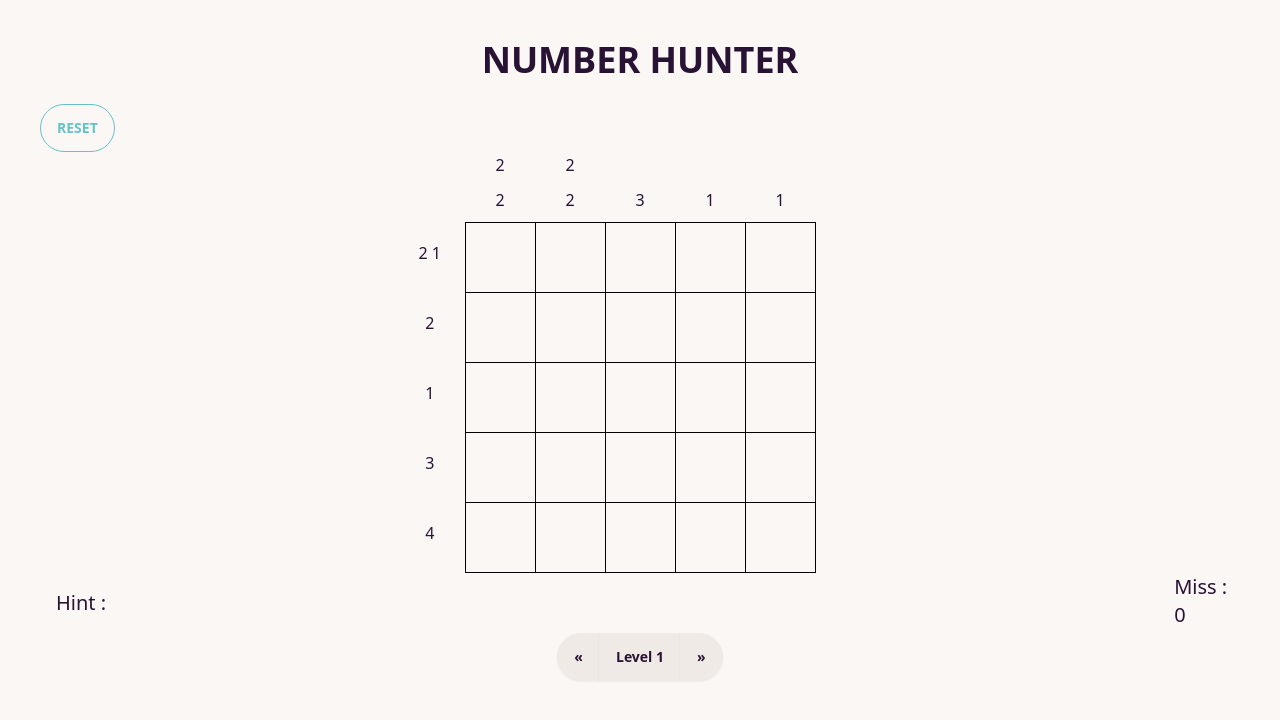
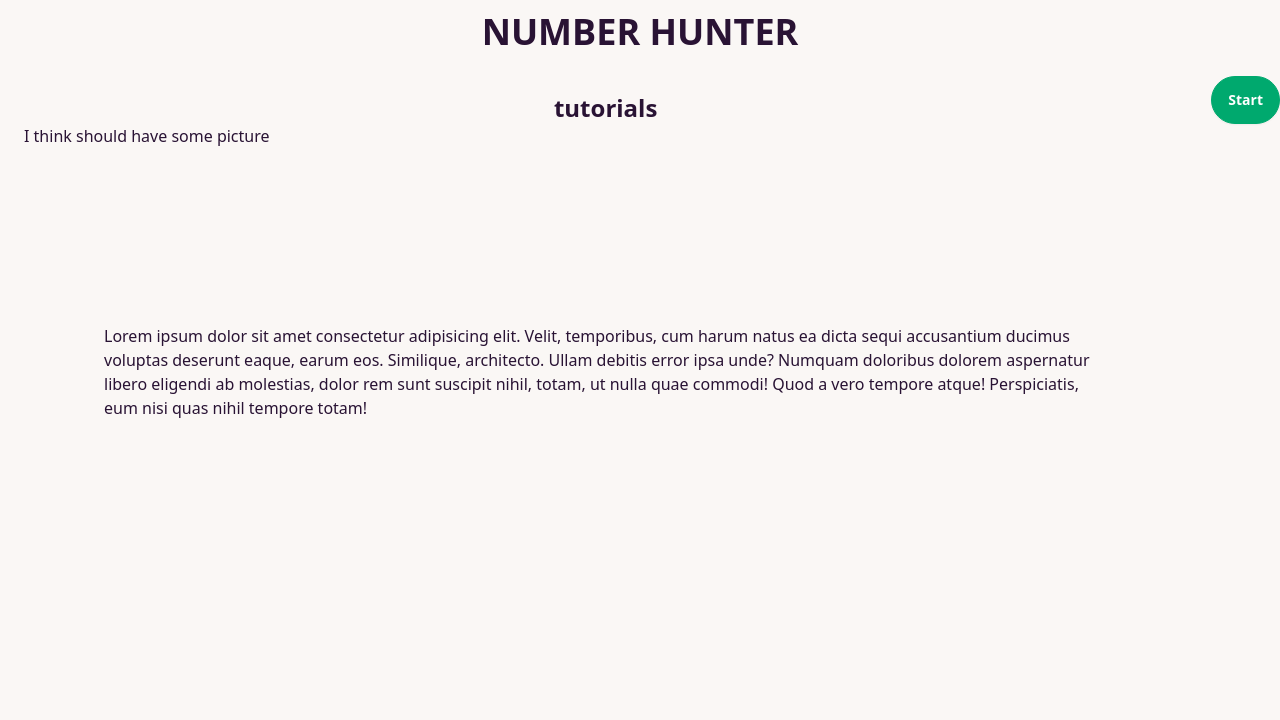
Before and after one commit to sMercyX/PROJECT1-SEC-1-NumberHunterX, a Vue app: page / in a window 1280 px wide. Shown: the top 720 px of the page. Built offline with nearby package versions, Linux system fonts and the light colour scheme.

Commit message:
Update Tutorial page
bug on reset btn

```diff
--- a/src/App.vue
+++ b/src/App.vue
@@ -1,219 +1,329 @@
 <script setup>
-import { ref } from 'vue'
+import { onMounted, ref, watch } from "vue";
 
 const refreshPage = () => {
-  location.reload() // Reloads the current page
-}
+  location.reload(); // Reloads the current page
+};
 
-const missed = ref(0)
+const missed = ref(0);
+const hintsLeft = ref(3);
+
 //style
-const blockStyle = 'hanjie-cell'
-const noneBorder = 'row-number'
-const halfBlock = 'hanjie-cell-half'
-const correct = 'MediumSeaGreen'
-const unCorrect = '#f87171'
+const blockStyle = "hanjie-cell";
+const noneBorder = "row-number";
+const halfBlock = "hanjie-cell-half";
+const correct = "MediumSeaGreen";
+const unCorrect = "#f87171";
 
 //block stores row and column of table
-const blocks = []
+const blocks = [];
 //rows stores row name of table
-const rows = ['t', '0', '1', '2', '3', '4', '5']
+const rows = ["t", "0", "1", "2", "3", "4", "5"];
 //columns stores column name of table
-const columns = ['0', 'a', 'b', 'c', 'd', 'e', '99']
+const columns = ["0", "a", "b", "c", "d", "e", "99"];
+//checked blocks array
+const checked = [];
+const win = ref(false)
+const mins = ref(0);
+const secs = ref(0);
 
 //to stores row and column to blocks
 rows.forEach((ele) => {
-  blocks.push({ row: ele, column: [...columns] }) //use spread to easy copy data without reference
-})
-console.log(blocks) //log to show result of block
-
-//result of above
-// blocks = [
-//   {
-//     row: '0',
-//     column: ['0', 'a', 'b', 'c', 'd', 'e', '99'],
-//   },
-//   {
-//     row: '1',
-//     column: ['0', 'a', 'b', 'c', 'd', 'e', '99'],
-//   },
-//   {
-//     row: '2',
-//     column: ['0', 'a', 'b', 'c', 'd', 'e', '99'],
-//   },
-//   {
-//     row: '3',
-//     column: ['0', 'a', 'b', 'c', 'd', 'e', '99'],
-//   },
-//   {
-//     row: '4',
-//     column: ['0', 'a', 'b', 'c', 'd', 'e', '99'],
-//   },
-//   {
-//     row: '5',
-//     column: ['0', 'a', 'b', 'c', 'd', 'e', '99'],
-//   },
-// ]
+  blocks.push({ row: ele, column: [...columns] }); //use spread to easy copy data without reference
+});
 
 //correctBlock stores block that when click its will change to correct color
 const correctBlock = [
-  'a1',
-  'b1',
-  'e1',
-  'a2',
-  'b2',
-  'c3',
-  'a4',
-  'b4',
-  'c4',
-  'a5',
-  'b5',
-  'c5',
-  'd5',
-]
+  "a1",
+  "b1",
+  "e1",
+  "a2",
+  "b2",
+  "c3",
+  "a4",
+  "b4",
+  "c4",
+  "a5",
+  "b5",
+  "c5",
+  "d5",
+];
+
+const hints = ref([]);
+let hintable = ref(true);
+
+function checkHintable() {
+  let checkedCorrect = checked.filter((tile) => {
+    return correctBlock.includes(tile);
+  });
+  let hintAndChecked = hints.value.concat(checkedCorrect);
+  if (hintAndChecked.length >= correctBlock.length) {
+    hintable.value = false;
+  }
+}
+
+const genHint = () => {
+  let randomIndex;
+  if (hintsLeft.value <= 0 || !hintable.value) {
+    return;
+  }
+  while (true) {
+    randomIndex = Math.floor(Math.random() * correctBlock.length);
+    if (
+      !checked.includes(correctBlock[randomIndex]) &&
+      !hints.value.includes(correctBlock[randomIndex])
+    ) {
+      hintsLeft.value--;
+      hints.value.push(correctBlock[randomIndex]);
+      checkHintable();
+      return;
+    }
+  }
+};
+
+let timerInterval;
+
+onMounted(() => {
+  timer(true);
+});
+
+function timer(op) {
+  if (op) {
+    timerInterval = setInterval(() => {
+      if (secs.value >= 59) {
+        mins.value++;
+        secs.value = 0
+        return;
+      } else {
+        secs.value++;
+      }
+    }, 1000);
+  } else {
+    if (timerInterval === undefined) {
+      return;
+    } else {
+      clearInterval(timerInterval)
+    }
+  }
+}
+
+const countTime = () => {
+
+}
+
+
 
 //checkHeaderStyle is use for checking that block is header or not to custom style
 const checkHeaderStyle = (id) => {
-  if (id.includes('0')) return `${halfBlock} ${noneBorder}`
-  if (id.includes('t')) return `${halfBlock} ${noneBorder}`
-  if (id.includes('99')) return `${blockStyle} ${noneBorder}`
-  return blockStyle
-}
+  if (id.includes("0")) return `${halfBlock} ${noneBorder}`;
+  if (id.includes("t")) return `${halfBlock} ${noneBorder}`;
+  if (id.includes("99")) return `${blockStyle} ${noneBorder}`;
+  return blockStyle;
+};
 const checkTR = (id) => {
-  if (id.includes('0'))
+  if (id.includes("0"))
     return `
-  height: 30px;`
-  if (id.includes('t'))
+  height: 30px;`;
+  if (id.includes("t"))
     return `
-  height: 30px;`
-}
+  height: 30px;`;
+};
 
 //headerNums stores id and result of block of table head
 const headerNums = [
   {
-    id: 'at',
-    result: '2',
+    id: "at",
+    result: "2",
   },
   {
-    id: 'bt',
-    result: '2',
+    id: "bt",
+    result: "2",
   },
   {
-    id: 'a0',
-    result: '2',
+    id: "a0",
+    result: "2",
   },
   {
-    id: 'b0',
-    result: '2',
+    id: "b0",
+    result: "2",
   },
   {
-    id: 'c0',
-    result: '3',
+    id: "c0",
+    result: "3",
   },
   {
-    id: 'd0',
-    result: '1',
+    id: "d0",
+    result: "1",
   },
   {
-    id: 'e0',
-    result: '1',
+    id: "e0",
+    result: "1",
   },
   {
-    id: '01',
-    result: '2  1',
+    id: "01",
+    result: "2  1",
   },
   {
-    id: '02',
-    result: '2',
+    id: "02",
+    result: "2",
   },
   {
-    id: '03',
-    result: '1',
+    id: "03",
+    result: "1",
   },
   {
-    id: '04',
-    result: '3',
+    id: "04",
+    result: "3",
   },
   {
-    id: '05',
-    result: '4',
+    id: "05",
+    result: "4",
   },
-]
+];
 
 const checkHeader = (id) => {
-  const index = headerNums.findIndex((num) => num.id === id) //checking id in array of header numbers to find result
-  return index >= 0 ? headerNums[index].result : ''
+  const index = headerNums.findIndex((num) => num.id === id); //checking id in array of header numbers to find result
+  return index >= 0 ? headerNums[index].result : "";
+};
+
+//addClickers is use to adding click to only block that should be (block that have a line)
+const addClickers = (event) => {
+  let targetTile = event.target; //tile clicked
+  let id = targetTile.id; //clicked tile id
+  let targetClasses = targetTile.className.split(" "); //split class into array
+  if (checked.includes(id) || targetClasses.includes("marked")) {
+    return;
+  }
+  if (!id.includes("0") && !id.includes("99") && !id.includes("t")) {
+    const blockColor = correctBlock.includes(id) ? correct : unCorrect;
+    const targetBlock = document.getElementById(id);
+    targetBlock.style.backgroundColor = blockColor;
+    if (blockColor === unCorrect) {
+      targetBlock.textContent = "x";
+      missed.value++;
+    }
+    checked.push(id);
+    if (blockColor === correct) {
+      checkHintable();
+    }
+    if (checkWin()) {
+      timer(false)
+    }
+  }
+};
+
+function mark(event) {
+  event.preventDefault();
+  let targetTile = event.target; //tile clicked
+  let targetTileId = targetTile.id; //clicked tile id
+  let targetClasses = targetTile.className.split(" "); //split class into array
+  if (checked.includes(targetTileId)) {
+    //if already checked, return
+    return;
+  }
+  if (targetClasses.includes("marked")) {
+    //remove marked class from the tile
+    let markToRm = targetClasses.findIndex((tileClass) => {
+      return tileClass === "marked";
+    });
+    targetClasses.splice(markToRm, 1);
+    targetTile.className = targetClasses.join(" ");
+    targetTile.style.backgroundColor = "white";
+    return;
+  }
+  targetClasses.push("marked");
+  targetTile.className = targetClasses.join(" ");
+  targetTile.style.backgroundColor = "grey";
 }
 
-//addClickers is use to adding click to only block that should be (block that have a line)
-const addClickers = (id) => {
-  if (!id.includes('0') && !id.includes('99')&& !id.includes('t')) {
-    console.log(id)
-    const blockColor = correctBlock.includes(id) ? correct : unCorrect
-    const targetBlock = document.getElementById(id)
-    targetBlock.style.backgroundColor = blockColor
-    if (blockColor == unCorrect) {
-      targetBlock.textContent = 'x'
-      missed.value++
+function checkWin() {
+  let winTemp = true;
+  correctBlock.forEach((mustCheckCell) => {
+    if (!checked.includes(mustCheckCell)) {
+      winTemp = false;
     }
-  }
+  });
+  // console.log(winTemp);
+  win.value = winTemp;
+  return winTemp;
 }
+
+const show = ref(false)
+
 </script>
 
 <template>
-  <div class="container p-10 m-auto">
-    <div class="header pb-2 flex justify-center">
-      <div class="mb-4 text-4xl font-extrabold">NUMBER HUNTER</div>
+  <div class="header pb-2 flex justify-center py-3">
+    <div class="mb-4 text-4xl font-extrabold">NUMBER HUNTER</div>
+  </div>
+
+  <!--main tutorial-->
+  <div class="tutorial flex " v-show="!show">
+    <div class="tutorials px-4 py-2 m-2 center">
+      <h1 class="text-center  text-2xl font-bold">tutorials</h1>
+      <h2> I think should have some picture </h2> <br><br><br><br>
+      <h2 class="p-20">Lorem ipsum dolor sit amet consectetur adipisicing elit. Velit, temporibus, cum harum natus ea
+        dicta sequi
+        accusantium ducimus voluptas deserunt eaque, earum eos. Similique, architecto. Ullam debitis error ipsa unde?
+        Numquam doloribus dolorem aspernatur libero eligendi ab molestias, dolor rem sunt suscipit nihil, totam, ut nulla
+        quae commodi! Quod a vero tempore atque! Perspiciatis, eum nisi quas nihil tempore totam!</h2>
     </div>
-    <button
-      class="btn btn-outline btn-primary"
-      type="reset"
-      @click="refreshPage()"
-    >
-      RESET
-    </button>
+    <button @click="show = !show" class="btn btn-success text-white">
+      Start </button>
+  </div>
+
+  <div class="container p-10 m-auto w-full" v-show="show">
+    <section class="flex items-center justify-between">
+      <button class="btn btn-outline btn-primary flex " type="reset" @click="refreshPage()">
+        RESET
+      </button>
+      <div class="flex">
+        Time :
+      </div>
+    </section>
+
+    <!--Table-->
     <div class="join flex justify-center">
       <table class="hanjie-table">
-        <tr
-          v-for="block in blocks"
-          :key="block.row"
-          :id="block.row"
-          :style="checkTR(block.row)"
-        >
-          <td
-            :class="checkHeaderStyle(col + block.row)"
-            v-for="col in block.column"
-            :key="col + block.row"
-            :id="col + block.row"
-            @click="addClickers(col + block.row)"
-          >
+        <tr v-for="block in blocks" :key="block.row" :id="block.row" :style="checkTR(block.row)">
+          <td :class="checkHeaderStyle(col + block.row)" v-for="col in block.column" :key="col + block.row"
+            :id="col + block.row" @click="addClickers" @click.right="mark">
             {{ checkHeader(col + block.row) }}
           </td>
         </tr>
       </table>
     </div>
 
-    <div class="btm-text flex justify-center content-around">
-      <div class="collapse">
-        <input type="checkbox" />
-        <div class="collapse-title text-xl font-medium justify-start">
-          Hint :
-        </div>
-        <div class="collapse-content hidden-hint">
-          <p>hide hint</p>
+
+    <div class="flex justify-between m-5">
+      <!-- Hint -->
+      <div class="hint order-1 flex flex-row">
+        <div class="btn btn-warning m-1 cursor-not-allowed">Hint left : {{ hintsLeft }}</div>
+        <button
+          :class="hintsLeft > 0 && hintable ? 'btn btn-outline btn-accent m-1' : 'btn btn-active btn-ghost cursor-not-allowed m-1'"
+          :disable="hintsLeft > 0 ? false : true" @click="genHint"> Get hint </button>
+        <div v-if="hints.length > 0" class="px-4 py-2 m-2 font-medium">
+          <b v-for="(hint, index) in hints" :key="hint">{{ hint }}
+            <b v-if="index < hints.length - 1">, </b></b>
         </div>
       </div>
-
-      <div class="text-xl font-medium justify-items-end">
-        Miss : {{ missed }}
+      <!--Miss-->
+      <div class="missed order-last">
+        <div class="btn  m-1 cursor-not-allowed"> Missed : {{ missed }} </div>
       </div>
     </div>
+
 
     <div class="join pagination flex justify-center">
       <button class="join-item btn">«</button>
       <button class="join-item btn">Level 1</button>
       <button class="join-item btn">»</button>
     </div>
+
   </div>
+
+
+  <div v-if="win">Stage cleared!!!</div>
 </template>
 
 <style scoped>
@@ -228,6 +338,7 @@ const addClickers = (id) => {
   border: 1px solid #000;
   text-align: center;
 }
+
 .hanjie-cell-half {
   width: 70px;
   height: 30px;
@@ -235,6 +346,7 @@ const addClickers = (id) => {
   text-align: center;
   padding-bottom: 10px;
 }
+
 .filled {
   background-color: #000;
 }
```
